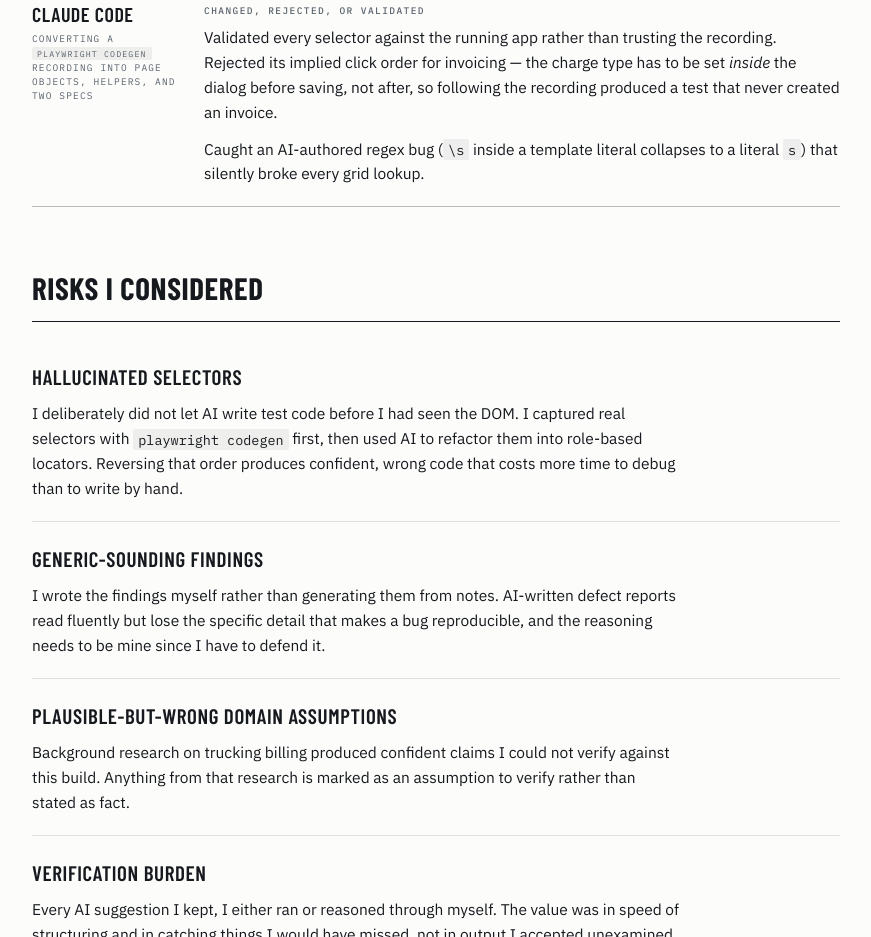
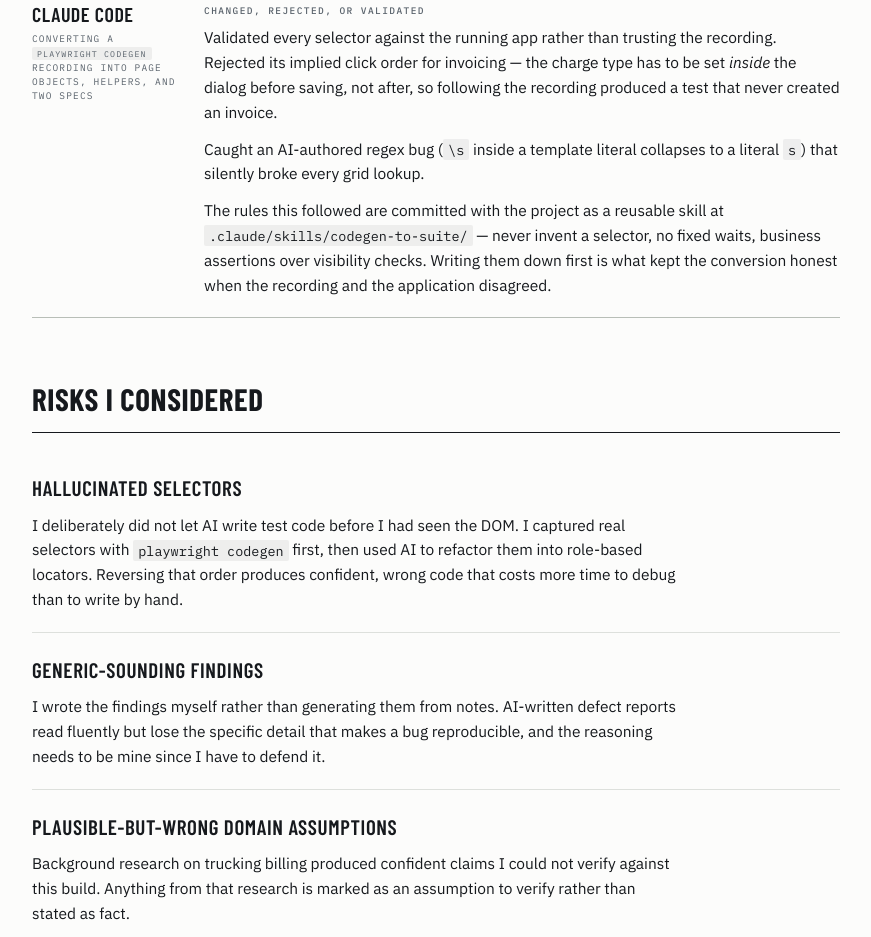
Before and after one commit to staheliemily/truckbase-qa-takehome, a website: page docs/ai-usage.html in a window 1280 px wide. Shown: the part 963-1900 px from the top of the page, without its empty margins (204-1075 px from the left). Drawn offline with nearby package versions, Linux system fonts and the light colour scheme.

Commit message:
Ship the codegen-to-suite skill with the project
The AI usage note describes converting a codegen recording with Claude
Code; the skill is the rules that conversion followed, so committing it
makes that claim checkable rather than asserted. Referenced from the note
in both formats.

Co-Authored-By: Claude Opus 5 (1M context) <noreply@anthropic.com>

```diff
--- a/docs/ai-usage.html
+++ b/docs/ai-usage.html
@@ -138,6 +138,10 @@ footer{margin-top:64px;padding-top:16px;border-top:2.5px solid var(--ink);
         invoice.</p>
         <p>Caught an AI-authored regex bug (<code>\s</code> inside a template literal collapses to a literal
         <code>s</code>) that silently broke every grid lookup.</p>
+        <p>The rules this followed are committed with the project as a reusable skill at
+        <code>.claude/skills/codegen-to-suite/</code> &mdash; never invent a selector, no fixed waits, business
+        assertions over visibility checks. Writing them down first is what kept the conversion honest when the
+        recording and the application disagreed.</p>
       </div>
     </div>
   </div>
```
Also changed, not shown: docs/ai-usage.md (+1 -1 lines), .claude/skills/codegen-to-suite/SKILL.md (added).
